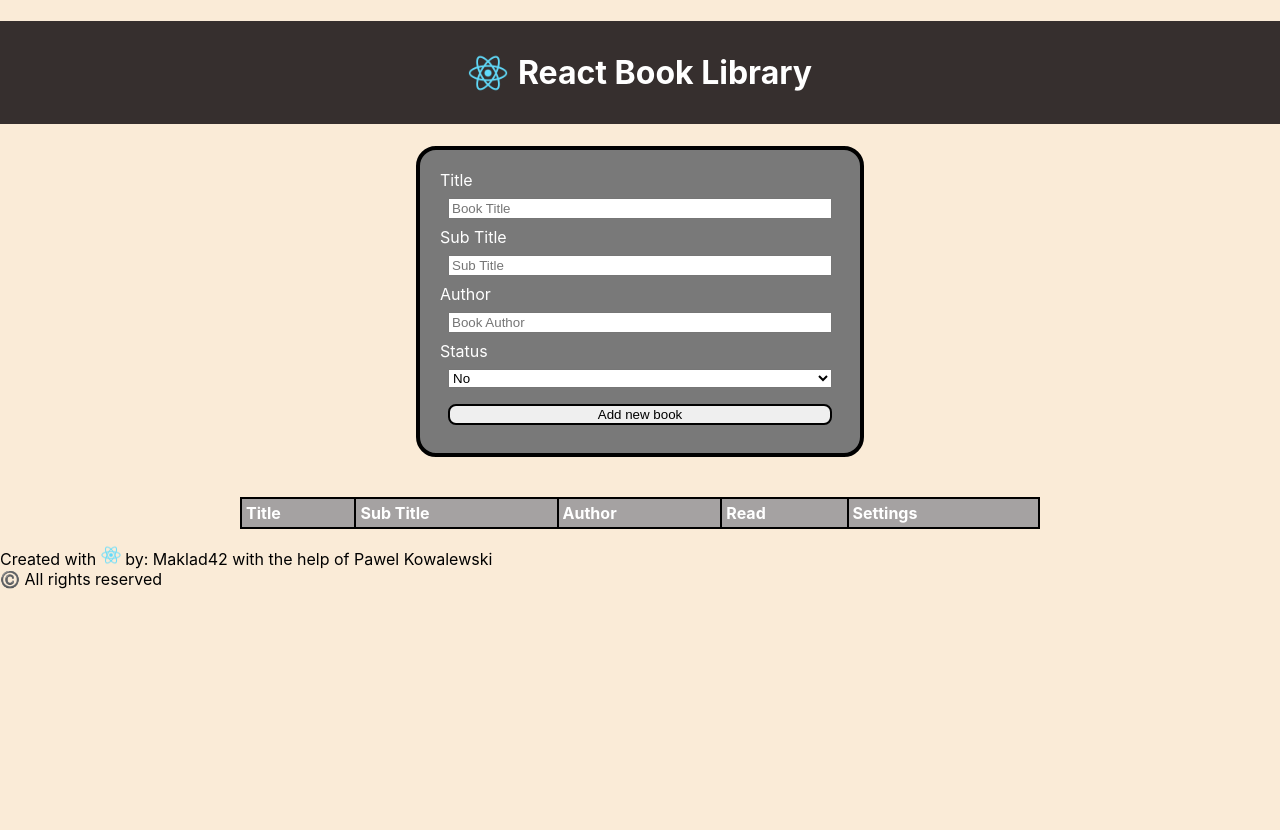
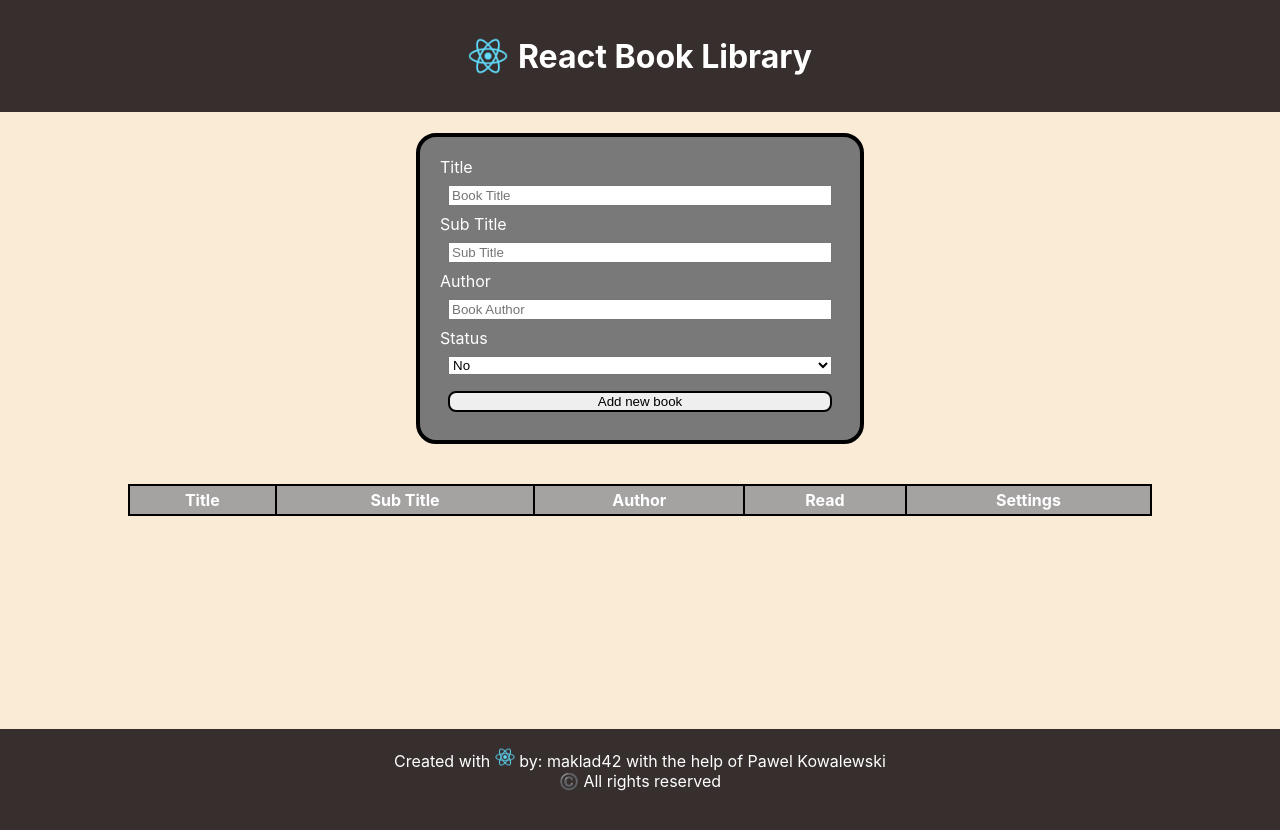
Before and after one commit to maklad42/library, a React (Create React App) app: page / in a window 1280 px wide. Shown: the top 830 px of the page. Before the commit the page ends 800 px from the top, so only its background shows below. Built offline with nearby package versions, Linux system fonts and the light colour scheme.

Commit message:
Improves the css styling. Moves footer to bottom of the page and centers the text. Increase width of the table. 210817

```diff
--- a/src/App.css
+++ b/src/App.css
@@ -1,6 +1,11 @@
 html {
   background-color: antiquewhite;
 }
+
+#root {
+  height: 100vh;
+}
+
 .bookForm {
   display: grid;
   width: 400px;
@@ -12,6 +17,7 @@
   color: white;
   align-content: center;
 }
+
 #bookName,
 #bookAuthor,
 #bookSubTitle,
@@ -24,16 +30,21 @@
   border: solid black 2px;
   border-radius: 8px;
 }
+
 table {
-  width: 800px;
+  width: 80vw;
+  max-width: 1500px;
+  min-width: 800px;
   margin: 0px auto;
   border: solid black 2px;
 }
+
 table,
 th,
 td {
   border-collapse: collapse;
 }
+
 th,
 td {
   border: solid 2px black;
@@ -41,46 +52,64 @@
   background-color: rgb(121, 121, 121);
   color: white;
 }
+
 th {
-  text-align: left;
+  text-align: lecenterft;
   background-color: rgb(165, 162, 162);
   color: white;
 }
+
 #settings {
   width: 200px;
 }
+
 #settings > * {
   margin: 4px;
   border: solid black 2px;
 }
-.Header {
+
+.header {
   display: flex;
   align-items: center;
   text-align: center;
   background-color: rgb(54, 47, 46);
   color: white;
+  margin-top: 0;
+  height: 7rem;
 }
-.Header > p {
+
+.header > p {
   margin-left: 0px;
   margin-right: auto;
 }
-.Footer {
+
+.main {
+  height: calc(100vh - 14rem);
+  overflow: auto;
+}
+
+.footer {
   text-align: center;
   padding: 2px 0px 2px 0px;
   margin-top: 20px;
+  margin-bottom: 0;
   background-color: rgb(54, 47, 46);
   color: white;
+  height: 7rem;
 }
+
 #logoHeader {
   margin-right: 10px;
   margin-left: auto;
   width: 40px;
   height: 40px;
 }
+
 #footerLogo {
   width: 20px;
   height: 20px;
 }
+
 @media only screen and (max-width: 600px) {
   .bookForm,
   table {
--- a/src/components/Footer.js
+++ b/src/components/Footer.js
@@ -7,7 +7,7 @@
         <p>
           Created with{' '}
           <img id="footerLogo" src="logo192.png" alt="React logo"></img> by:
-          Maklad42 with the help of Pawel Kowalewski
+          maklad42 with the help of Pawel Kowalewski
           <br />
           ©️ All rights reserved
         </p>
--- a/src/components/Header.js
+++ b/src/components/Header.js
@@ -3,7 +3,7 @@
 export default class Header extends React.Component {
   render() {
     return (
-      <h1 className="Header">
+      <h1 className="header">
         <img id="logoHeader" src="logo192.png" alt="React Logo"></img>
         <p>React Book Library</p>
       </h1>
--- a/src/components/List.js
+++ b/src/components/List.js
@@ -78,6 +78,7 @@
     let books = this.state.books;
     return (
       <>
+        <div className="main">
           <div>
             <form className="bookForm" onSubmit={this.submitHandler}>
               <label for="bookName">Title</label>
@@ -128,6 +129,7 @@
           {/* ToDo: Move the following table to a separate component */}
           <div>
             <table>
+              <thead>
                 <tr>
                   <th>Title</th>
                   <th>Sub Title</th>
@@ -135,6 +137,8 @@
                   <th>Read</th>
                   <th colspan="2">Settings</th>
                 </tr>
+              </thead>
+              <tbody>
                 {books.map((item, index) => {
                   return (
                     <tr key={index}>
@@ -154,6 +158,8 @@
                         >
                           {item.read === 'Yes' ? 'Still reading' : 'Finished'}
                         </button>
+                      </td>
+                      <td>
                         <button
                           onClick={() => {
                             this.removeBook(index);
@@ -165,7 +171,9 @@
                     </tr>
                   );
                 })}
+              </tbody>
             </table>
+          </div>
         </div>
       </>
     );
```
Lines whose indentation alone changed are shown as unchanged.
